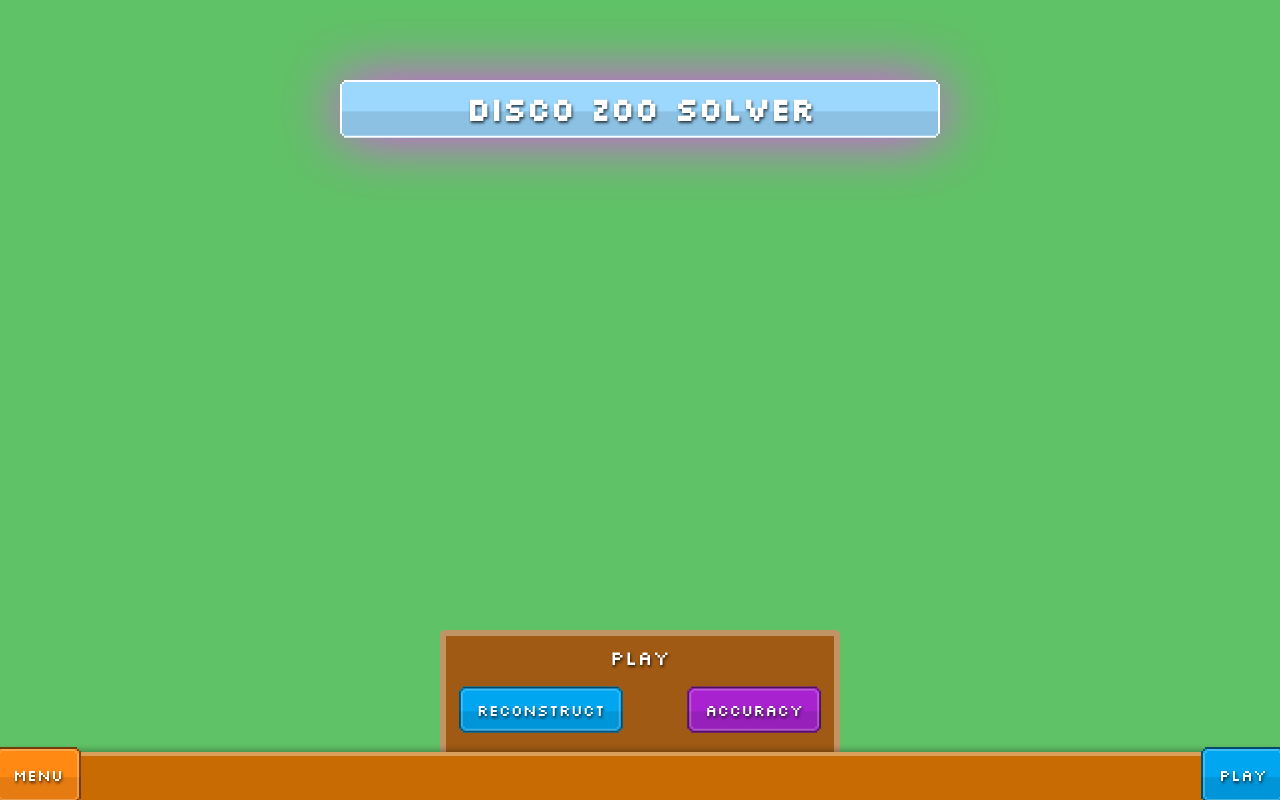
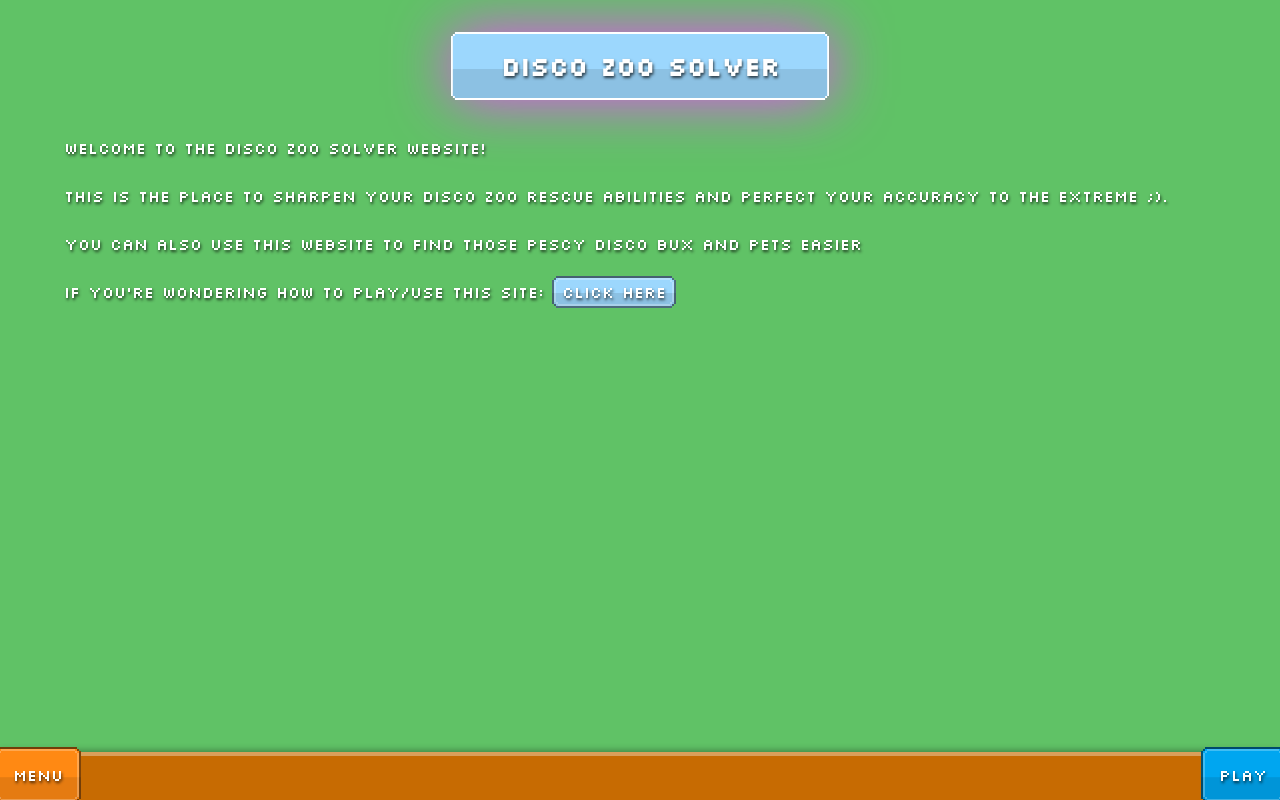
Before and after one commit to derJunker/disco-zoo-solver, a Vue app in the folder frontend/: page / in a window 1280 px wide. Built offline with nearby package versions, Linux system fonts and the light colour scheme.

Commit message:
added some home text

```diff
--- a/frontend/src/views/HomeView.vue
+++ b/frontend/src/views/HomeView.vue
@@ -1,8 +1,15 @@
 <template>
   <div class="home-view">
     <div class="home-view-content">
-      <div class="heading-container">
-        <h1 class="rare btn-gradient btn btn-highlighted">Disco Zoo Solver</h1>
+      <div id="home-text">
+        <div class="heading-container">
+          <h1 class="rare btn-gradient btn btn-highlighted">Disco Zoo Solver</h1>
+        </div>
+        <p>Welcome to the Disco Zoo Solver Website!</p>
+        <p>This is the place to sharpen your disco zoo rescue abilities and perfect your accuracy to the extreme ;).</p>
+        <p>You can also use this website to find those pescy disco bux and pets easier</p>
+        <p>If you're wondering how to play/use this site: <span tabindex="0" class="btn btn-gradient rare"> Click
+                                                                                                            Here</span></p>
       </div>
       <transition name="overlay">
         <menu-overlay v-if="showMenuOverlay" class="menu-overlay dock-bottom menu-bottom"/>
@@ -18,13 +25,31 @@
 </template>
 
 <style scoped>
+#home-text {
+  max-width: 90%;
+  margin: auto;
+}
+p {
+  line-height: 2rem;
+  margin-bottom: 1rem;
+}
+span.btn {
+  max-width: fit-content;
+  display: inline;
+  padding: 0.25rem .5rem;
+  text-wrap: nowrap;
+}
 h1 {
   text-align: center;
+  max-width: fit-content;
+  padding: 1rem 3rem;
+  margin-inline: auto;
+  margin-bottom: 2rem;
+  font-size: 1.6rem;
 }
 .heading-container {
-  margin-top: 5rem;
+  margin-top: 2rem;
   margin-inline: auto;
-  max-width: min(90%, 600px);
   filter: drop-shadow(0 0 30px var(--animal-highlight-color));
 }
 .home-view {
@@ -81,7 +106,7 @@ export default defineComponent({
   data() {
     return {
       showMenuOverlay: false,
-      showPlayOverlay: true
+      showPlayOverlay: false
     }
   }
 });
```
